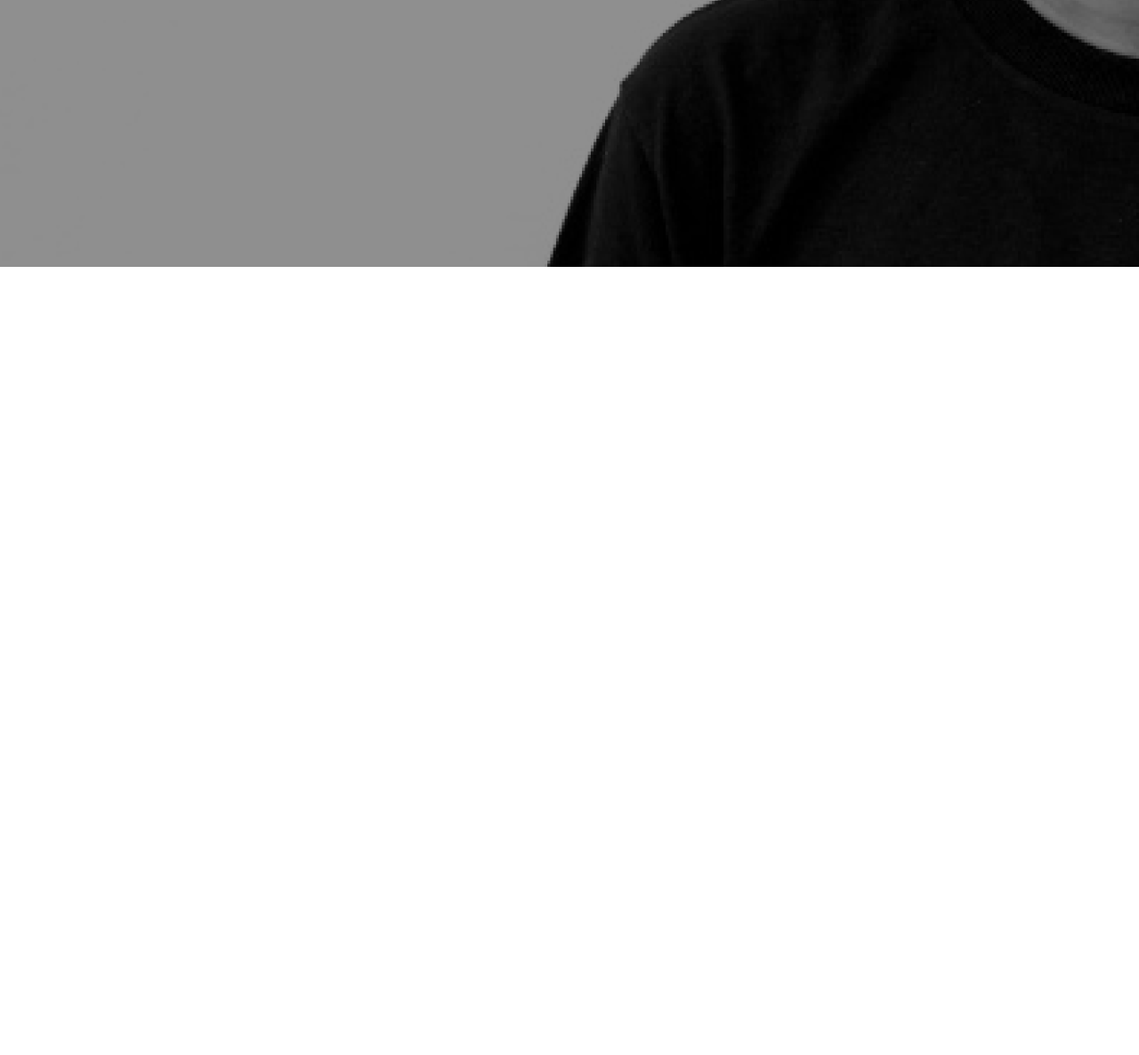
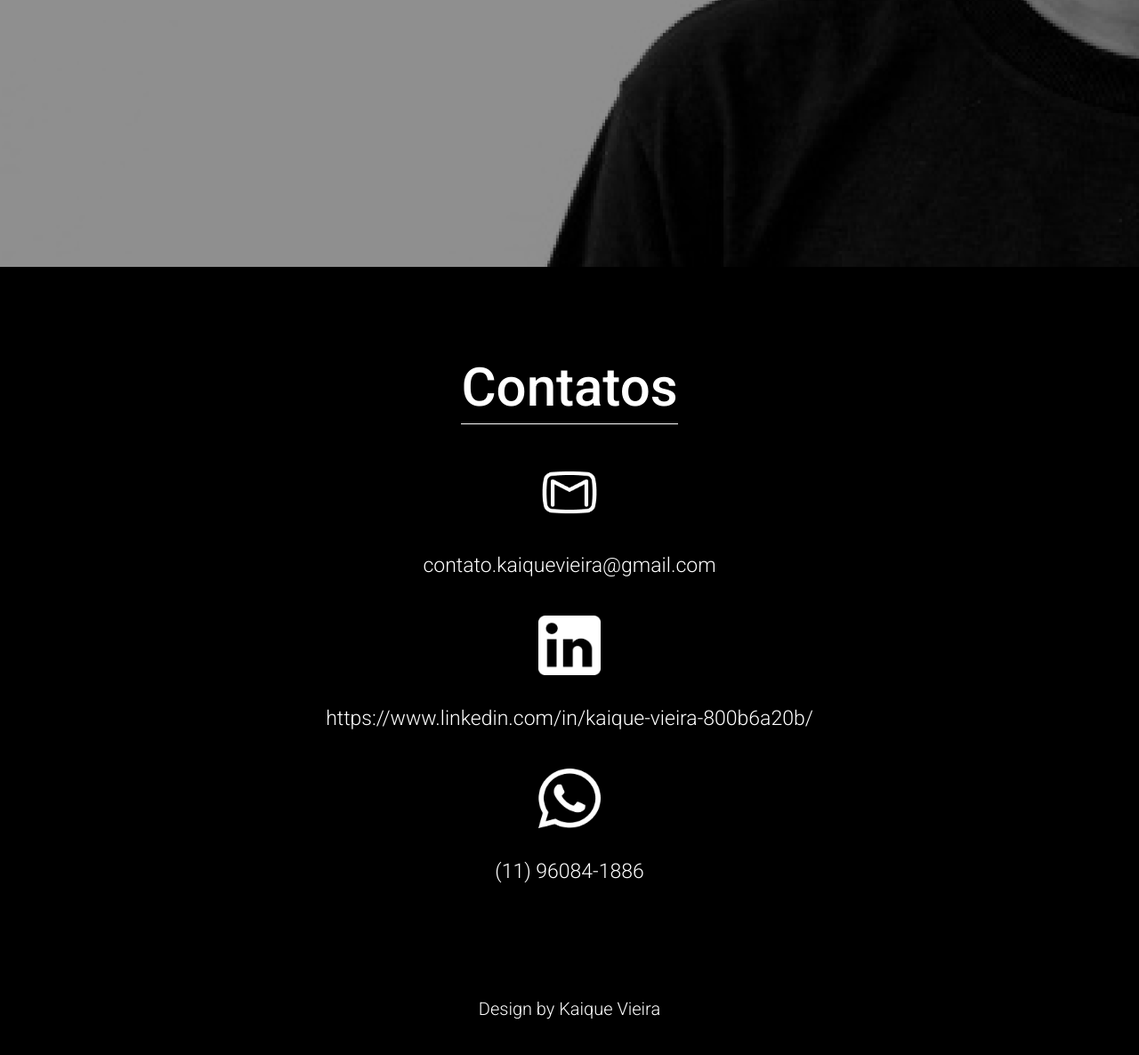
Before and after one commit to xKAIQUEx10/siteportfolio, a plain HTML site: page index.html in a window 1280 px wide. Shown: the part 875-2061 px from the top of the page at 89% size. Before the commit the page ends 1175 px from the top, so only its background shows below. Drawn offline with Linux system fonts and the light colour scheme.

Commit message:
add footer

```diff
--- a/index.html
+++ b/index.html
@@ -31,8 +31,17 @@
 		<section></section>
 		<section></section>
 	</main>
-	<footer>
-
+	<footer class="rodape">
+		<div class="rodape-conteudo">
+			<h3 class="rodape-conteudo-titulo">Contatos</h3>
+			<img class="rodape-conteudo-imagem" src="src/Contato/email.png">
+			<p class="rodape-conteudo-texto">contato.kaiquevieira@gmail.com</p>
+			<img class="rodape-conteudo-imagem" src="src/Contato/linkedin.png">
+			<p class="rodape-conteudo-texto">https://www.linkedin.com/in/kaique-vieira-800b6a20b/</p>
+			<img class="rodape-conteudo-imagem" src="src/Contato/wpp.png">
+			<p class="rodape-conteudo-texto">(11) 96084-1886</p>
+			<h4 class="rodape-conteudo-assinatura">Design by Kaique Vieira</h4>
+		</div>
 	</footer>
 </body>
 </html>
--- a/style.css
+++ b/style.css
@@ -85,3 +85,61 @@ body{
   padding-bottom: 12px;
   border-bottom: 1.6px solid #FFF;
 }
+
+
+.rodape{
+  background: #000;
+  display: flex;
+  flex-direction: row;
+  align-items: center;
+  justify-content: center;
+}
+
+.rodape-conteudo{
+  display: flex;
+  flex-direction: column;
+  align-items: center;
+  justify-content: center;
+}
+
+.rodape-conteudo-titulo{
+  padding-top: 100px;
+  padding-bottom: 5px;
+  color: #FFF;
+  font-family: Roboto;
+  font-size: 60px;
+  font-style: normal;
+  font-weight: 500;
+  line-height: normal;
+  border-bottom: 1.6px solid #FFF;
+
+}
+
+.rodape-conteudo-texto{
+  color: #FFF;
+  font-family: Roboto;
+  font-size: 23px;
+  font-style: normal;
+  font-weight: 300;
+  line-height: normal;
+  padding-top: 35px;
+}
+
+.rodape-conteudo-imagem{
+  width: 70px;
+  height: 110px;
+  padding-top: 43px;
+}
+
+
+.rodape-conteudo-assinatura{
+
+  color: #FFF;
+  font-family: Roboto;
+  font-size: 20px;
+  font-style: normal;
+  font-weight: 300;
+  line-height: normal;
+  padding-top: 129px;
+  padding-bottom: 40px;
+}
```
Also changed, not shown: src/Contato/email.png (added), src/Contato/linkedin.png (added), src/Contato/wpp.png (added).
